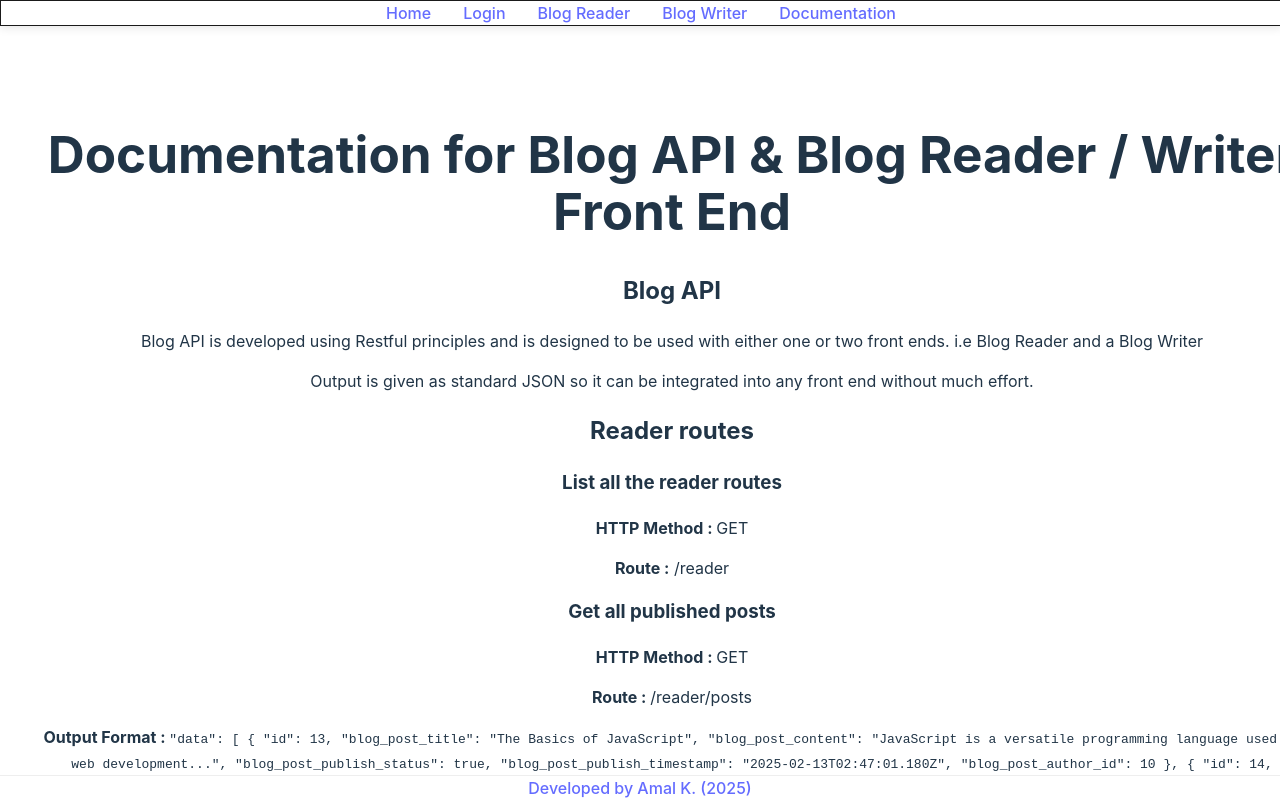
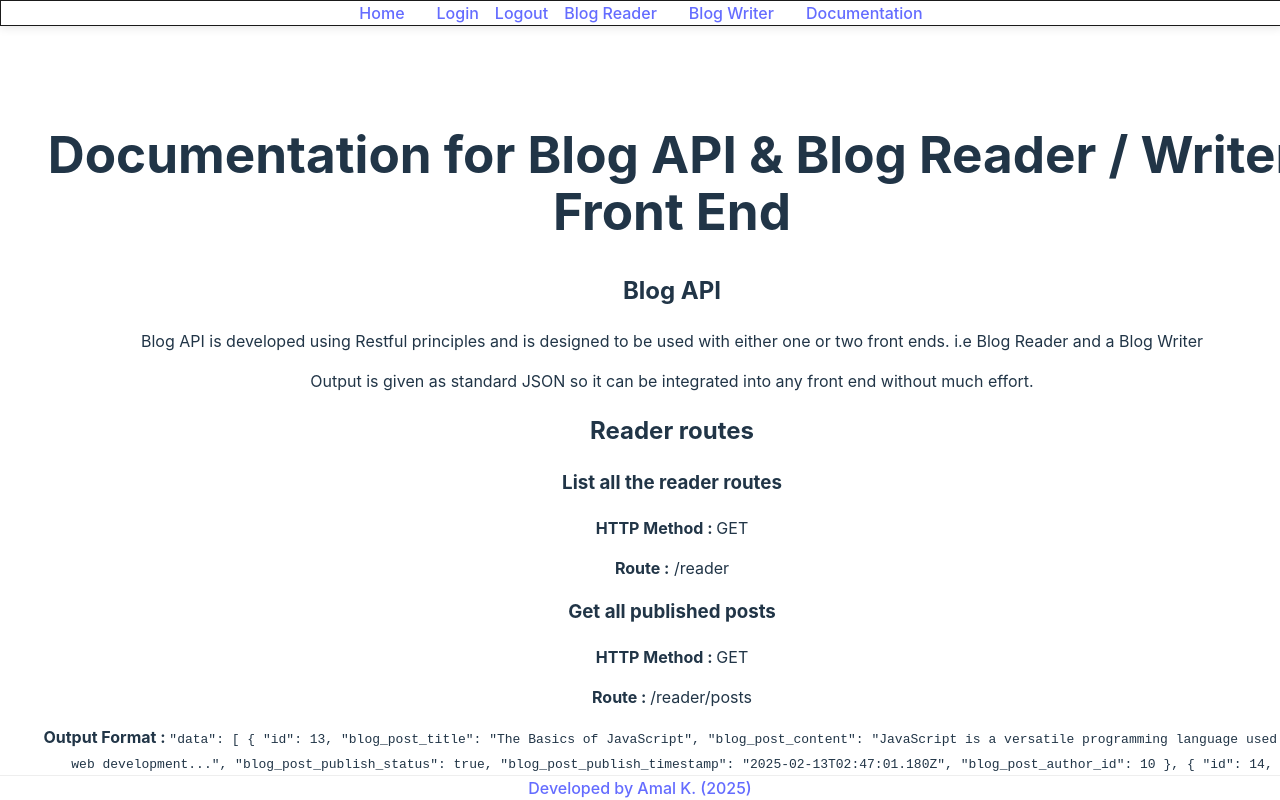
Before and after one commit to amaldevelops/full-stack-blog, a React (Vite) app in the folder frontend/: page /full-stack-blog/api-docs in a window 1280 px wide. Shown: the top 800 px of the page. Built offline with nearby package versions, Linux system fonts and the light colour scheme.

Commit message:
Added function to logout/clear Jwt

```diff
--- a/frontend/src/components/NavigationBar.jsx
+++ b/frontend/src/components/NavigationBar.jsx
@@ -1,6 +1,15 @@
-import { Link } from "react-router-dom";
+import { Link, useNavigate } from "react-router-dom";
+import { clearJwtLogOut } from "../utils/apiAdminQueries";
 
 function NavigationBar() {
+  const Navigate = useNavigate();
+
+  const handleLogOut = async (event) => {
+    event.preventDefault();
+    await clearJwtLogOut();
+    Navigate("/full-stack-blog");
+  };
+
   return (
     <div>
       <Link to="/full-stack-blog" className="Links">
@@ -8,6 +17,9 @@ function NavigationBar() {
       </Link>
       <Link to="/full-stack-blog/login" className="Links">
         Login
+      </Link>
+      <Link to="/full-stack-blog" onClick={handleLogOut}>
+        Logout
       </Link>
       <Link to="/full-stack-blog/reader" className="Links">
         Blog Reader
--- a/frontend/src/utils/apiAdminQueries.js
+++ b/frontend/src/utils/apiAdminQueries.js
@@ -28,6 +28,11 @@ async function queryApiLogin(formData) {
   } catch (error) {
     console.error(error);
   }
+}
+
+async function clearJwtLogOut(){
+  localStorage.removeItem('jwtToken');
+  return "loggedOut"
 }
 
 async function queryApiCreateUser(formData) {
@@ -123,7 +128,7 @@ async function queryApiCreatePost(formData) {
 }
 
 export {
-  queryApiLogin,
+  queryApiLogin,clearJwtLogOut,
   queryApiCreateUser,
   decodeJWTPayload,
   loadJwtTokenToHttpHeader,
```
